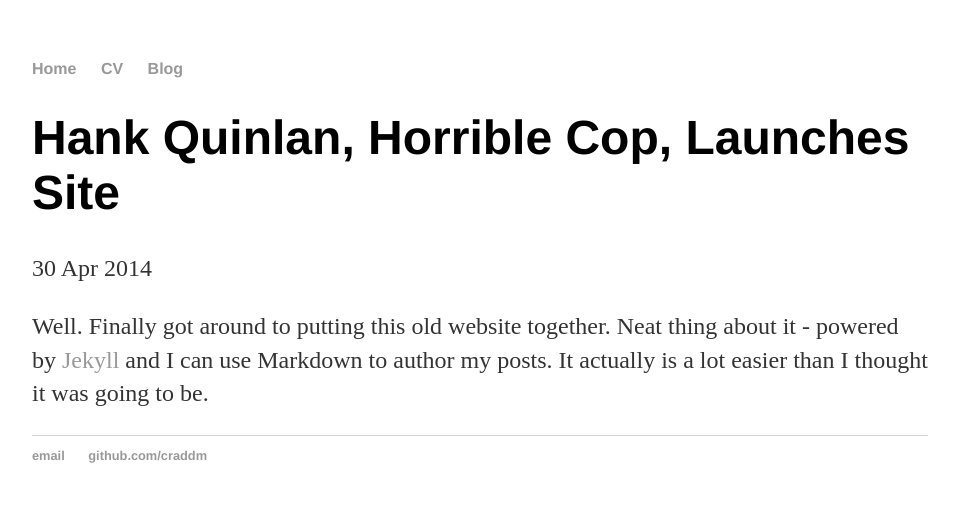
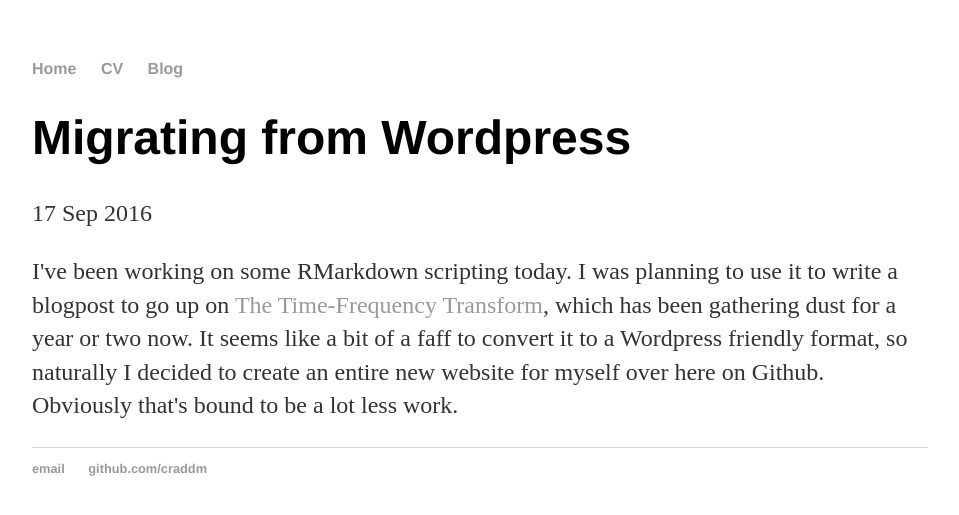
Before and after one commit to craddm/craddm.github.io_old, a Jekyll site: the page built from _posts/2014-04-30-hank-quinlan-site-launched.md, in a window 1280 px wide. Shown: the top 515 px of the page, without its empty margins (160-1119 px from the left). Built offline with Jekyll 4.4.1, drawn with Linux system fonts in a browser that asks for light colours.

Commit message:
Update 2014-04-30-hank-quinlan-site-launched.md

```diff
--- a/_posts/2014-04-30-hank-quinlan-site-launched.md
+++ b/_posts/2014-04-30-hank-quinlan-site-launched.md
@@ -1,7 +1,7 @@
 ---
 layout: post
-title: "Hank Quinlan, Horrible Cop, Launches Site"
-date: 2014-04-30
+title: "Migrating from Wordpress"
+date: 2016-09-17
 ---
 
-Well. Finally got around to putting this old website together. Neat thing about it - powered by [Jekyll](http://jekyllrb.com) and I can use Markdown to author my posts. It actually is a lot easier than I thought it was going to be.
+<p> I've been working on some RMarkdown scripting today. I was planning to use it to write a blogpost to go up on <a href = "http://timefreq.wordpress.com">The Time-Frequency Transform</a>, which has been gathering dust for a year or two now. It seems like a bit of a faff to convert it to a Wordpress friendly format, so naturally I decided to create an entire new website for myself over here on Github. Obviously that's bound to be a lot less work. </p>
```
